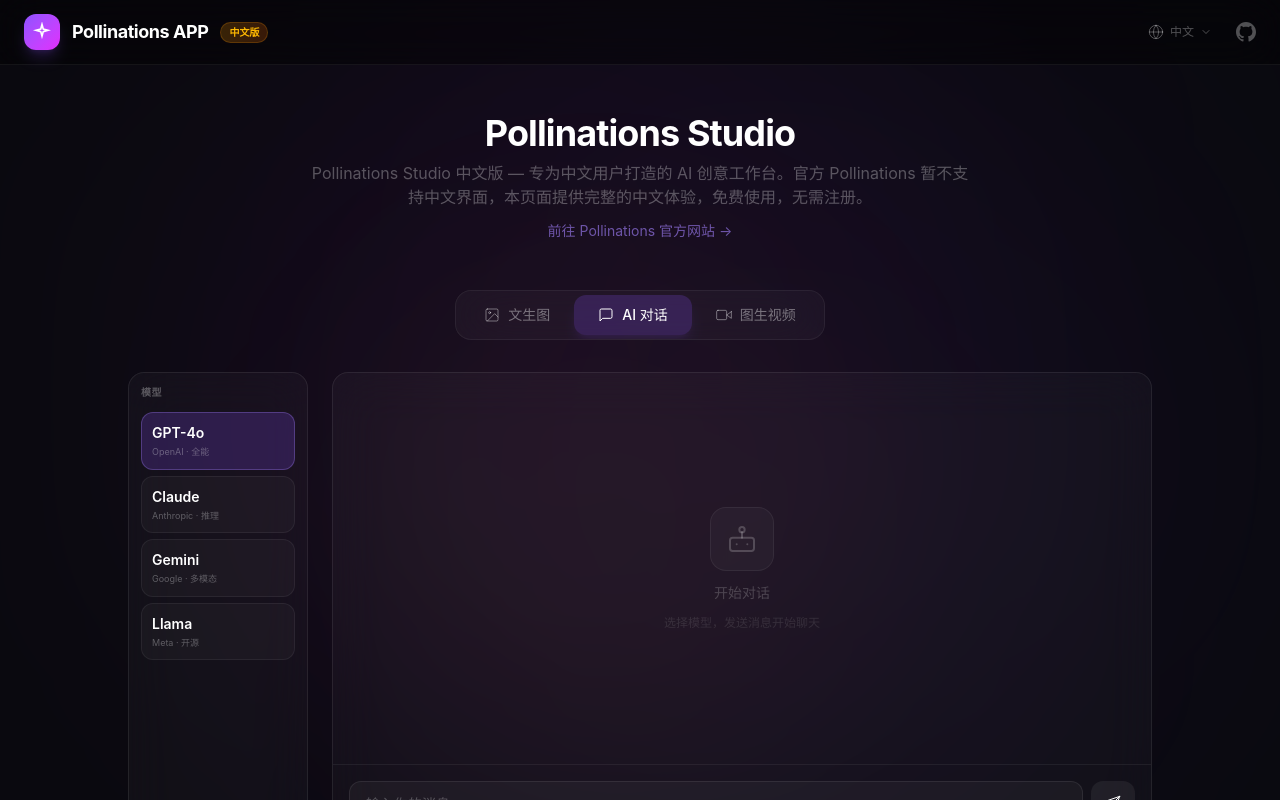
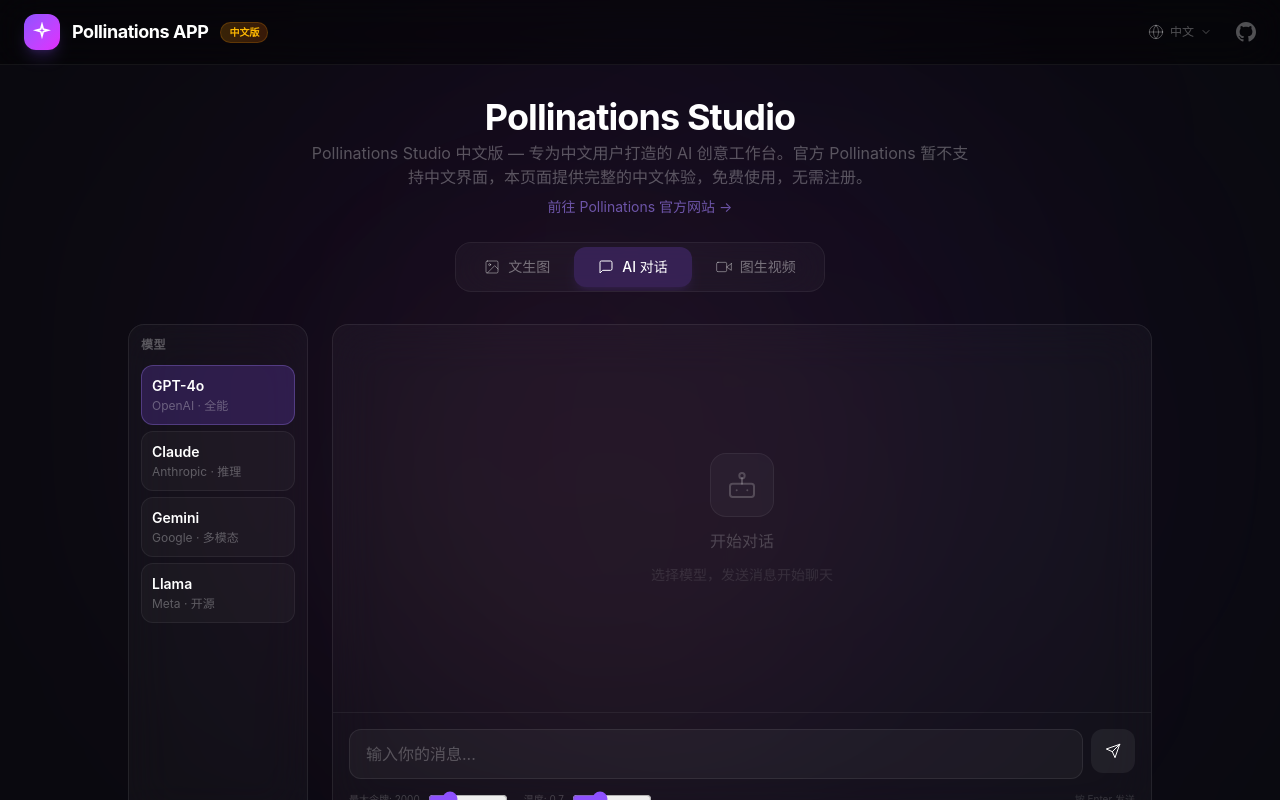
Before and after one commit to EasongChung/pollinations-studio, a React (Vite) app: page / in a window 1280 px wide. Both pictures are taken after a click on the button "AI 对话". Shown: the top 800 px of the page. Built offline with nearby package versions, Linux system fonts and the light colour scheme.

Commit message:
fix: compress hero spacing, unify chat font size with other tabs

```diff
--- a/src/App.jsx
+++ b/src/App.jsx
@@ -381,13 +381,13 @@
   // Left: model selector (narrow single column)
   const left = (
     <GlassCard className="p-3">
-      <p className="text-[10px] text-white/30 mb-3 font-semibold uppercase tracking-wider">{t('model')}</p>
+      <p className="text-xs text-white/30 mb-3 font-semibold uppercase tracking-wider">{t('model')}</p>
       <div className="flex flex-col gap-1.5">
         {TEXT_MODELS.map(m => (
           <button key={m.value} onClick={() => setModel(m.value)}
             className={`p-2.5 rounded-xl border text-left transition-all duration-200 ${model === m.value ? 'bg-violet-500/20 border-violet-400/30' : 'bg-white/[0.03] border-white/[0.06] hover:bg-white/[0.06]'}`}>
             <div className="text-sm font-semibold text-white">{m.label}</div>
-            <div className="text-[9px] text-white/30 mt-0.5">{lang === 'zh' ? m.descZh : m.descEn}</div>
+            <div className="text-xs text-white/30 mt-0.5">{lang === 'zh' ? m.descZh : m.descEn}</div>
           </button>
         ))}
       </div>
@@ -401,8 +401,8 @@
         {messages.length === 0 ? (
           <div className="flex flex-col items-center justify-center h-full text-white/20 gap-3 p-8">
             <div className="w-16 h-16 rounded-2xl bg-white/[0.03] border border-white/[0.06] flex items-center justify-center"><Icons.Bot className="w-8 h-8" /></div>
-            <p className="text-sm font-medium">{t('chatStart')}</p>
-            <p className="text-xs text-white/10">{t('chatStartDesc')}</p>
+            <p className="text-base font-medium">{t('chatStart')}</p>
+            <p className="text-sm text-white/10">{t('chatStartDesc')}</p>
           </div>
         ) : (
           <div className="p-4 space-y-4">
@@ -411,8 +411,8 @@
                 <div className={`w-8 h-8 rounded-xl flex items-center justify-center shrink-0 ${msg.role === 'user' ? 'bg-violet-500/20' : 'bg-white/[0.06]'}`}>
                   {msg.role === 'user' ? <Icons.User className="w-4 h-4 text-violet-300" /> : <Icons.Bot className="w-4 h-4 text-white/40" />}
                 </div>
-                <div className={`max-w-[85%] rounded-2xl px-4 py-3 text-sm leading-relaxed ${msg.role === 'user' ? 'bg-violet-500/15 border border-violet-400/20 text-white/90 rounded-tr-md' : 'bg-white/[0.04] border border-white/[0.06] text-white/80 rounded-tl-md'}`}>
-                  <pre className="whitespace-pre-wrap font-sans text-sm">{msg.content}</pre>
+                <div className={`max-w-[85%] rounded-2xl px-4 py-3 text-base leading-relaxed ${msg.role === 'user' ? 'bg-violet-500/15 border border-violet-400/20 text-white/90 rounded-tr-md' : 'bg-white/[0.04] border border-white/[0.06] text-white/80 rounded-tl-md'}`}>
+                  <pre className="whitespace-pre-wrap font-sans text-base">{msg.content}</pre>
                 </div>
               </div>
             ))}
@@ -431,7 +431,7 @@
         <div className="flex gap-2">
           <input type="text" value={prompt} onChange={e => setPrompt(e.target.value)}
             onKeyDown={e => { if (e.key === 'Enter' && !e.shiftKey) { e.preventDefault(); send() }}} placeholder={t('chatPH')}
-            className="flex-1 bg-white/[0.04] border border-white/[0.08] rounded-xl px-4 py-3 text-white/90 placeholder-white/25 text-sm focus:outline-none focus:ring-2 focus:ring-violet-500/40 focus:border-violet-500/30 transition-all" />
+            className="flex-1 bg-white/[0.04] border border-white/[0.08] rounded-xl px-4 py-3 text-white/90 placeholder-white/25 text-base focus:outline-none focus:ring-2 focus:ring-violet-500/40 focus:border-violet-500/30 transition-all" />
           <button onClick={send} disabled={loading || !prompt.trim()}
             className="w-11 h-11 rounded-xl bg-violet-500 hover:bg-violet-600 disabled:bg-white/[0.06] disabled:cursor-not-allowed flex items-center justify-center transition-all"><Icons.Send className="w-4 h-4 text-white" /></button>
         </div>
@@ -599,12 +599,12 @@
           <div className="absolute top-1/3 right-1/3 w-[500px] h-[500px] bg-amber-500/[0.03] rounded-full blur-[120px]" />
         </div>
         <Header lang={lang} setLang={setLang} />
-        <main className="relative z-10 max-w-7xl mx-auto px-4 sm:px-6 py-6 sm:py-12">
-          <div className="text-center mb-8 sm:mb-12">
+        <main className="relative z-10 max-w-7xl mx-auto px-4 sm:px-6 py-4 sm:py-8">
+          <div className="text-center mb-4 sm:mb-6">
             <h2 className="text-2xl sm:text-4xl font-bold text-white tracking-tight">Pollinations Studio</h2>
-            <p className="text-sm sm:text-base text-white/30 mt-2 max-w-2xl mx-auto">{I18N[lang].heroDesc}</p>
+            <p className="text-sm sm:text-base text-white/30 mt-1 max-w-2xl mx-auto">{I18N[lang].heroDesc}</p>
             <a href="https://pollinations.ai" target="_blank" rel="noopener noreferrer"
-               className="inline-block mt-3 text-xs sm:text-sm text-violet-400/60 hover:text-violet-300 transition-colors">
+               className="inline-block mt-2 text-xs sm:text-sm text-violet-400/60 hover:text-violet-300 transition-colors">
               {lang === 'zh' ? '前往 Pollinations 官方网站 →' : 'Visit Pollinations Official Site →'}
             </a>
           </div>
@@ -614,7 +614,7 @@
             {activeTab === 'text' && <ChatTab t={k => I18N[lang][k]} />}
             {activeTab === 'video' && <VideoTab t={k => I18N[lang][k]} />}
           </div>
-          <footer className="mt-16 sm:mt-20 pt-8 sm:pt-10 border-t border-white/[0.04] text-center">
+          <footer className="mt-12 sm:mt-16 pt-6 sm:pt-8 border-t border-white/[0.04] text-center">
             <p className="text-xs text-white/20">{I18N[lang].footer}</p>
           </footer>
         </main>
```
